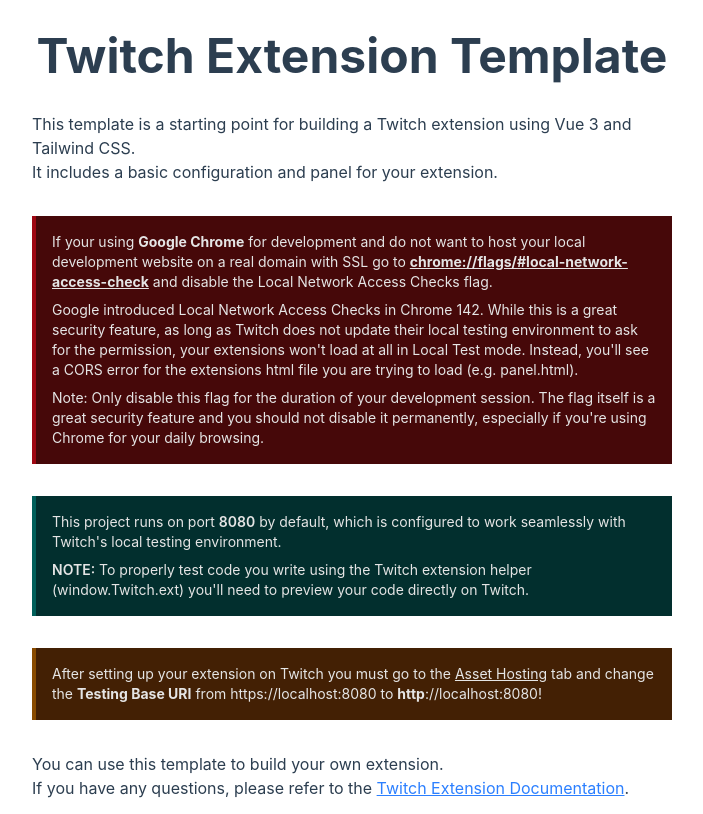
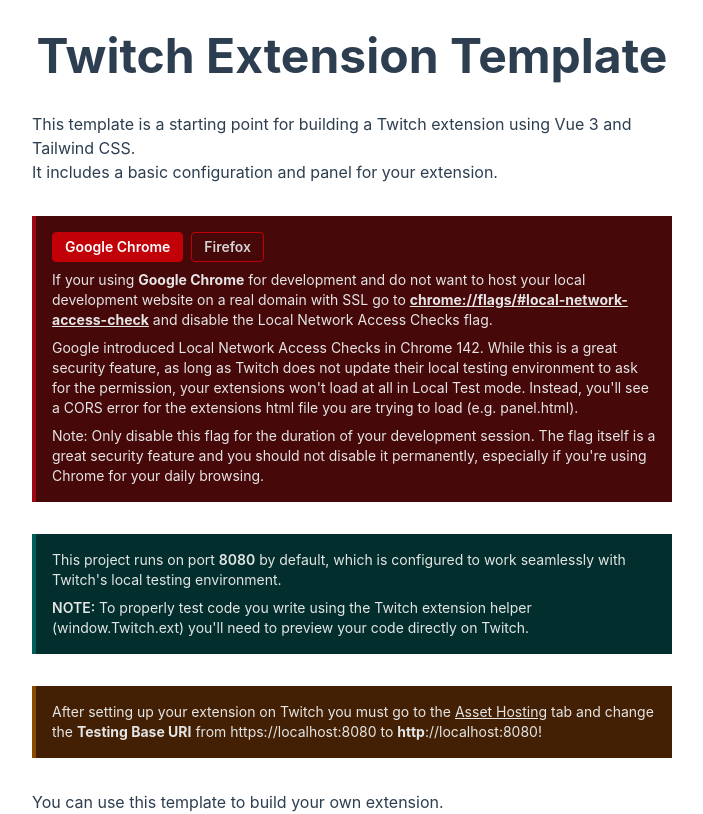
Before and after one commit to bamboechop/vue-twitch-extension, a Vue app: page / in a window 1280 px wide. Shown: the top 814 px of the page, without its empty margins (288-991 px from the left). Built offline with nearby package versions, Linux system fonts and the light colour scheme.

Commit message:
chore: add development notice about Firefox

```diff
--- a/src/App.vue
+++ b/src/App.vue
@@ -6,9 +6,29 @@
       <p>It includes a basic configuration and panel for your extension.</p>
     </section>
     <div class="bg-red-950 border-l-4 border-red-800 text-neutral-200 p-4 w-full text-sm flex flex-col gap-y-2">
-      <p>If your using <span class="font-bold">Google Chrome</span> for development and do not want to host your local development website on a real domain with SSL go to <span class="underline font-bold">chrome://flags/#local-network-access-check</span> and disable the Local Network Access Checks flag. </p>
-      <p>Google introduced Local Network Access Checks in Chrome 142. While this is a great security feature, as long as Twitch does not update their local testing environment to ask for the permission, your extensions won't load at all in Local Test mode. Instead, you'll see a CORS error for the extensions html file you are trying to load (e.g. panel.html).</p>
-      <p>Note: Only disable this flag for the duration of your development session. The flag itself is a great security feature and you should not disable it permanently, especially if you're using Chrome for your daily browsing.</p>
+      <div class="flex gap-2" aria-label="Browser notice">
+        <button
+          v-for="browser in browsers"
+          :key="browser.value"
+          type="button"
+          class="border border-red-700 rounded px-3 py-1 font-semibold cursor-pointer"
+          :class="selectedBrowser === browser.value ? 'bg-red-700 text-white' : 'bg-red-950 text-neutral-300 hover:bg-red-900'"
+          :aria-pressed="selectedBrowser === browser.value"
+          @click="selectedBrowser = browser.value"
+        >
+          {{ browser.label }}
+        </button>
+      </div>
+      <template v-if="selectedBrowser === 'firefox'">
+        <p><span class="font-bold">If you’re using Firefox for development</span>, open <span class="underline font-bold">about:config</span>, search for <span class="font-bold">network.lna.skip-domains</span>, and add <span class="font-bold">localhost</span> to its comma-separated value. Keep <span class="font-bold">network.lna.blocking</span> set to <span class="font-bold">true</span>.</p>
+        <p>Recent Firefox versions enforce Local Network Access restrictions. Twitch loads local extensions through a cross-origin supervisor iframe, which Firefox may prevent from accessing localhost. Your extension HTML is then never loaded, resulting in a misleading “Extension Helper Library Not Loaded” warning or Local Network Access error.</p>
+        <p><span class="font-bold">Security warning:</span> Adding localhost to <span class="font-bold">network.lna.skip-domains</span> allows any website you visit to attempt connections to services running on your computer. Only keep this exception for the duration of development, remove it afterward, and preferably use a dedicated Firefox development profile rather than your everyday browsing profile.</p>
+      </template>
+      <template v-else>
+        <p>If your using <span class="font-bold">Google Chrome</span> for development and do not want to host your local development website on a real domain with SSL go to <span class="underline font-bold">chrome://flags/#local-network-access-check</span> and disable the Local Network Access Checks flag. </p>
+        <p>Google introduced Local Network Access Checks in Chrome 142. While this is a great security feature, as long as Twitch does not update their local testing environment to ask for the permission, your extensions won't load at all in Local Test mode. Instead, you'll see a CORS error for the extensions html file you are trying to load (e.g. panel.html).</p>
+        <p>Note: Only disable this flag for the duration of your development session. The flag itself is a great security feature and you should not disable it permanently, especially if you're using Chrome for your daily browsing.</p>
+      </template>
     </div>
     <div class="bg-teal-950 border-l-4 border-teal-800 text-neutral-200 p-4 w-full text-sm flex flex-col gap-y-2">
       <p>This project runs on port <span class="font-semibold">8080</span> by default, which is configured to work seamlessly with Twitch's local testing environment.</p>
@@ -41,6 +61,20 @@
 </template>
 
 <script setup lang="ts">
+import { ref } from 'vue'
+
+type Browser = 'chrome' | 'firefox'
+
+const browsers = [
+  { label: 'Google Chrome', value: 'chrome' },
+  { label: 'Firefox', value: 'firefox' },
+] as const
+
+const detectedBrowser: Browser = typeof navigator !== 'undefined' && /Firefox|FxiOS/i.test(navigator.userAgent)
+  ? 'firefox'
+  : 'chrome'
+
+const selectedBrowser = ref<Browser>(detectedBrowser)
 </script>
 
 <style scoped>
```
